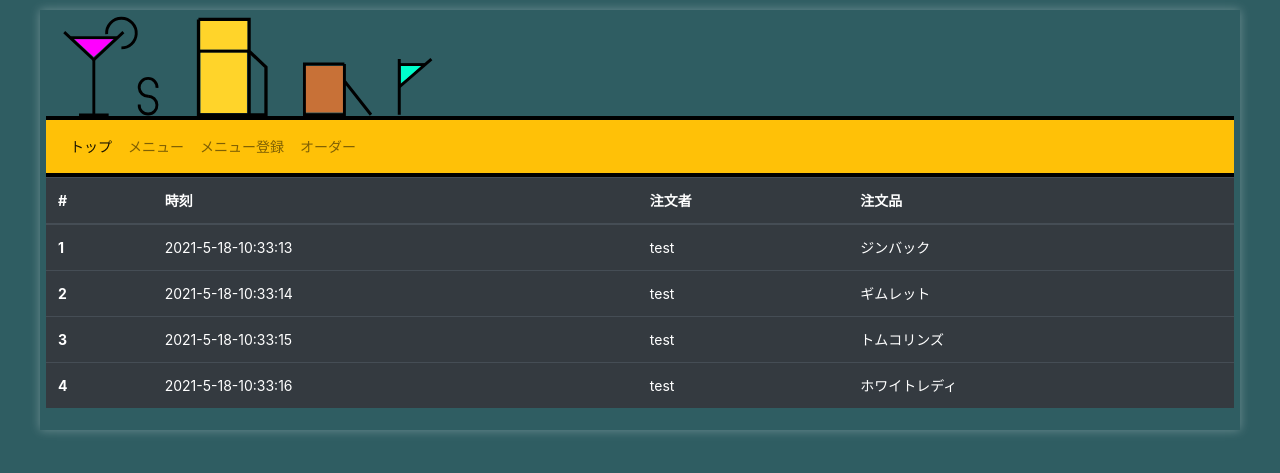
After one commit to yusei88/YsBar_python, a Flask app: page /order in a window 1280 px wide. The commit adds this page. Shown: the top 473 px of the page. Run offline with Flask 2, Linux system fonts and the light colour scheme; data comes from the database, SQL or seed files in the repository; some libraries are stand-ins or nearby versions; some web fonts are replaced.

Commit message:
オーダー機能作成、オーダー画面作成

```diff
--- a/app.py
+++ b/app.py
@@ -1,4 +1,5 @@
 from flask import Flask, render_template, request, redirect, session
+from flask.wrappers import Response
 from sqlalchemy import create_engine, Column, Integer, String, DATETIME
 from sqlalchemy.ext.declarative import declarative_base
 from sqlalchemy.orm import sessionmaker
@@ -37,9 +38,9 @@ class Menu(Base):
 class Order(Base):
     __tablename__ = 'order'
     id = Column(Integer,primary_key=True,autoincrement=True,nullable=False,unique=True)
-    date = Column(DATETIME,nullable=False)
-    user_id = Column(Integer,nullable=False)
-    menu_id = Column(Integer,nullable=False)
+    date = Column(String(100),nullable=False)
+    user = Column(String(100),nullable=False)
+    menu = Column(String(100),nullable=False)
 
 Base.metadata.create_all(bind=engine)#db作成の実行
 
@@ -93,7 +94,7 @@ def login_post():
 def menu():
     session = sessionmaker(bind=engine)()#db用のsessionの作成
     data = session.query(Menu).all()
-    return render_template('gin.html', title="gin",data=data)
+    return render_template('menu.html', title="gin",data=data)
 
 @app.route('/resister',methods=['GET'])
 def resist_get():
@@ -103,15 +104,16 @@ def resist_get():
 def resist_post():
     enter_name = request.form.get('name').strip()
     enter_caption = request.form.get('caption').strip()
+    enter_base = request.form.get('base')
     enter_img = request.files['img']
     if enter_img and allowed_file(enter_img.filename):
         session = sessionmaker(bind=engine)()#db用のsessionの作成
         enter_img.save(os.path.join(app.config['UPLOAD_FOLDER'], enter_img.filename))
-        img_path = './static/uploads/' + enter_img.filename
+        img_path = UPLOAD_FOLDER + enter_img.filename
         exist = session.query(Menu).filter(Menu.name == enter_name).count()#カクテルの名前が登録されているか確認する
         if exist == 0:#メニューに名前が登録されていなければ登録する
             print("NewMenu!!Welcome!")
-            new_menu = Menu(name=enter_name,path=img_path,caption=enter_caption)#インスタンス作成
+            new_menu = Menu(name=enter_name,path=img_path,caption=enter_caption,base=enter_base)#インスタンス作成
             session.add(new_menu)#追加
             session.commit()#コミット
             session.close()#sessionの解放
@@ -121,5 +123,24 @@ def resist_post():
     else:
         return '<p>ファイルが不正です。</p>'
 
+@app.route('/order',methods=['GET'])
+def order_get():
+    session = sessionmaker(bind=engine)()#db用のsessionの作成
+    data = session.query(Order).all()
+    return render_template('order.html',title="オーダー",data=data)
+
+@app.route('/order_list',methods=['POST'])
+def order_list_post():
+    #送信されたオーダーをDBに登録
+    order=request.form.get('order')
+    order_date=request.form.get('date')
+    session = sessionmaker(bind=engine)()#db用のsessionの作成
+    new_order = Order(date=order_date,menu=order,user="test")#インスタンス作成
+    session.add(new_order)#追加
+    session.commit()#コミット
+    session.close()#sessionの解放
+    return Response('OK')
+
+
 if __name__ == "__main__":
     app.run(debug=True)
--- a/requirements.txt
+++ b/requirements.txt
@@ -1,13 +1,16 @@
 bidict==0.21.2
 click==7.1.2
 Flask==1.1.2
+Flask-Login==0.5.0
 Flask-SocketIO==5.0.1
 Flask-SQLAlchemy==2.5.1
 greenlet==1.0.0
 itsdangerous==1.1.0
 Jinja2==2.11.3
 MarkupSafe==1.1.1
+pi==0.1.2
 python-engineio==4.0.1
 python-socketio==5.1.0
 SQLAlchemy==1.4.5
 Werkzeug==1.0.1
+youtube-dl==2021.4.7
--- a/templates/base.html
+++ b/templates/base.html
@@ -35,7 +35,7 @@
             </svg>
         </a>
         <hr>
-        <nav class="navbar navbar-expand-lg navbar-dark bg-warning sticky-top">
+        <nav class="navbar navbar-expand-lg navbar-light bg-warning sticky-top">
             <button class="navbar-toggler" type="button" data-toggle="collapse" data-target="#navbarToggler" aria-controls="navbarToggler" aria-expanded="false" aria-label="Toggle navigation">
               <span class="navbar-toggler-icon"></span>
             </button>
@@ -51,13 +51,7 @@
                   <a class="nav-link" href="/resister">メニュー登録</a>
                 </li>
                 <li class="nav-item">
-                  <a class="nav-link" href="#">オーダー</a>
-                </li>
-                <li class="nav-item">
-                  <a class="nav-link" href="/login">ログイン</a>
-                </li>
-                <li class="nav-item">
-                  <a class="nav-link" href="#">新規登録</a>
+                  <a class="nav-link" href="/order">オーダー</a>
                 </li>
               </ul>
             </div>
@@ -68,6 +62,6 @@
     <!-- ここにメインコンテンツがくる -->
     {% endblock %}
     </div>
-    <script src="https://code.jquery.com/jquery-3.5.1.slim.min.js" integrity="sha384-DfXdz2htPH0lsSSs5nCTpuj/zy4C+OGpamoFVy38MVBnE+IbbVYUew+OrCXaRkfj" crossorigin="anonymous"></script>
+    <script src="https://code.jquery.com/jquery-3.6.0.js" integrity="sha256-H+K7U5CnXl1h5ywQfKtSj8PCmoN9aaq30gDh27Xc0jk=" crossorigin="anonymous"></script>
     <script src="https://cdn.jsdelivr.net/npm/bootstrap@4.5.3/dist/js/bootstrap.bundle.min.js" integrity="sha384-ho+j7jyWK8fNQe+A12Hb8AhRq26LrZ/JpcUGGOn+Y7RsweNrtN/tE3MoK7ZeZDyx" crossorigin="anonymous"></script></body>
 </html>
--- a/templates/index.html
+++ b/templates/index.html
@@ -1,6 +1,6 @@
 {% extends 'base.html' %}
 {% block content %}
 <div class="content">
-    <a href="/gin"><img class="top" src="../static/images/top.jpg" alt="バーのトップ画像"></a>
+    <a href="/menu"><img class="top" src="../static/images/top.jpg" alt="バーのトップ画像"></a>
 </div>
 {% endblock %}
--- /dev/null
+++ b/templates/order.html
@@ -0,0 +1,25 @@
+{% extends 'base.html' %}
+{% block content %}
+<div class="content">
+    <table class="table table-hover table-dark">
+        <thead>
+          <tr>
+            <th scope="col">#</th>
+            <th scope="col">時刻</th>
+            <th scope="col">注文者</th>
+            <th scope="col">注文品</th>
+          </tr>
+        </thead>
+        <tbody>
+            {% for item in data%}
+            <tr>
+                <th scope="row">{{item.id}}</th>
+                <td>{{item.date}}</td>
+                <td>{{item.user}}</td>
+                <td>{{item.menu}}</td>
+            </tr>
+            {% endfor %}
+        </tbody>
+      </table>
+</div>
+{% endblock %}
```
Also changed, not shown: templates/gin.html (deleted, +0 -17 lines), templates/menu.html (added, +50 -0 lines), templates/menu_resist.html (+9 -0 lines), ysbar.db.
